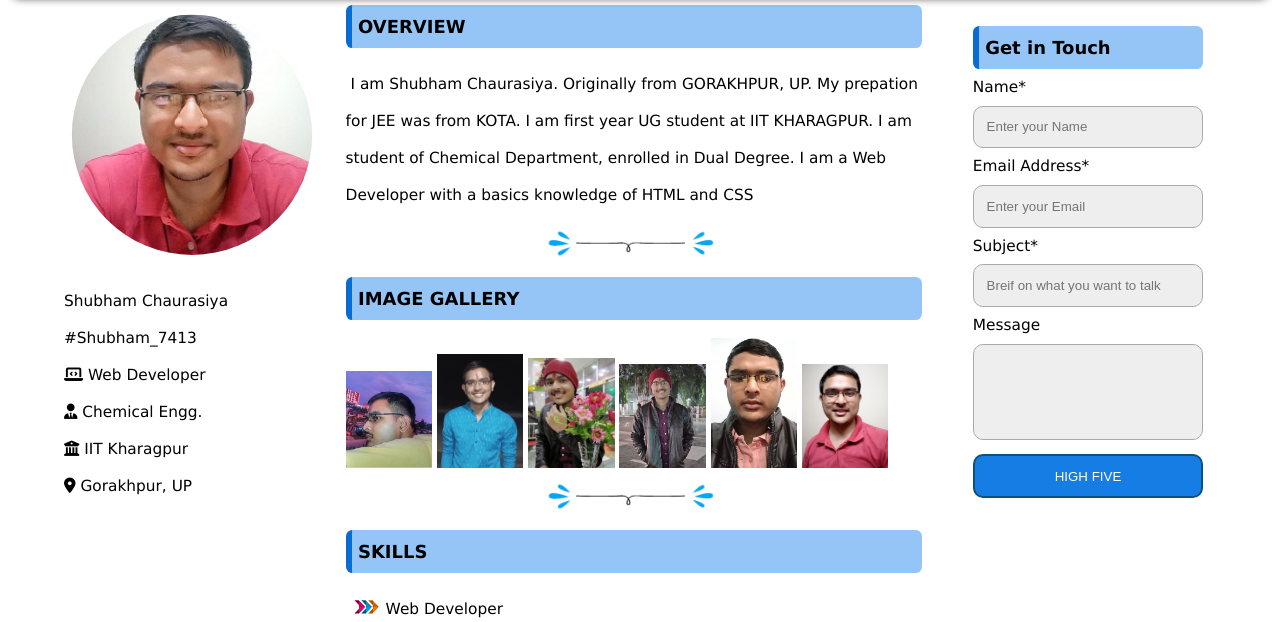
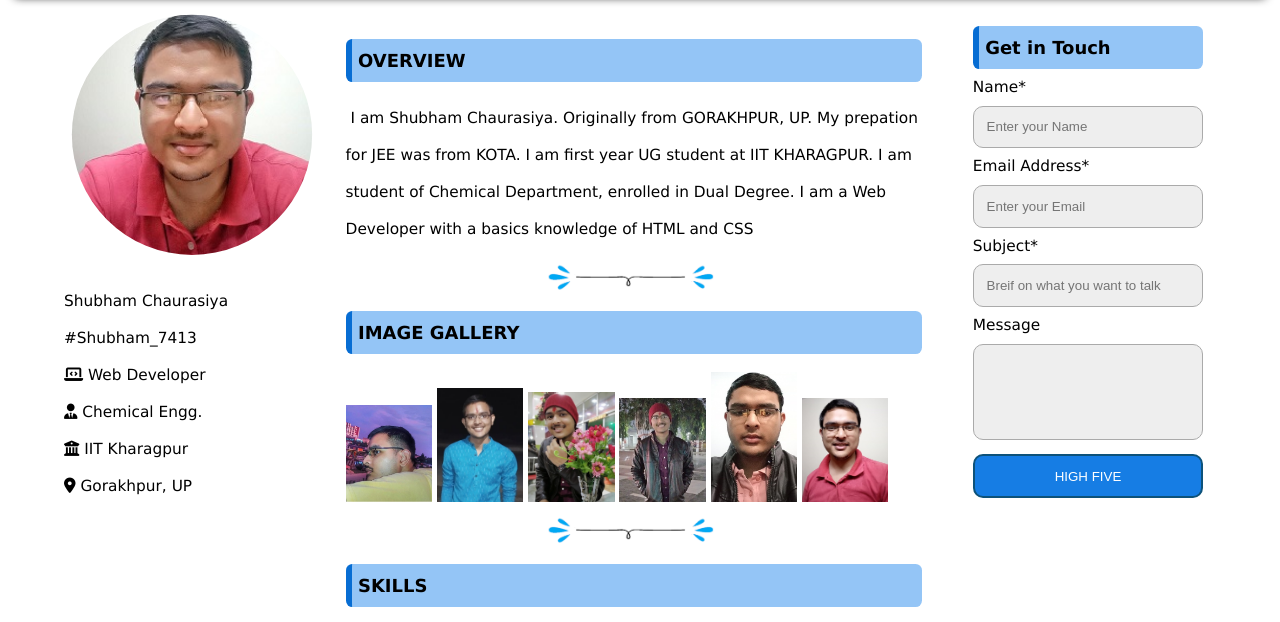
Before and after one commit to shubham7413/Shubham-bio, a plain HTML site: page index.html in a window 1280 px wide. Shown: the part 64-686 px from the top of the page. Drawn offline with Linux system fonts and the light colour scheme.

Commit message:
margin top fix of article first of type

```diff
--- a/style.css
+++ b/style.css
@@ -55,6 +55,9 @@ img.enlarge{
 .dropdown{
     display: inline;
     width: 100%;
+}
+article:first-of-type{
+    margin-top: 6.5vh;
 }
 img.gallery{
     width: 15%;
```
